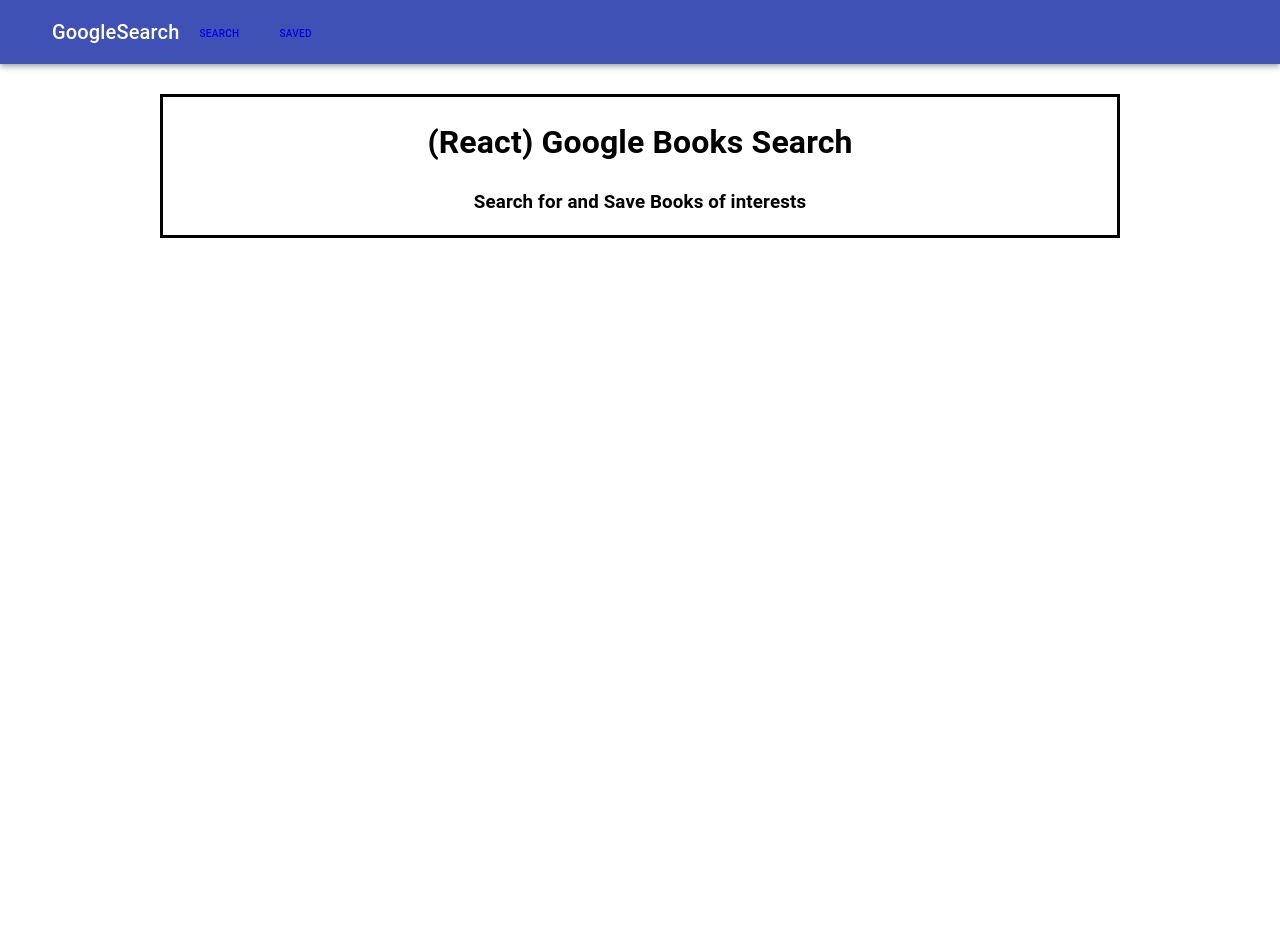
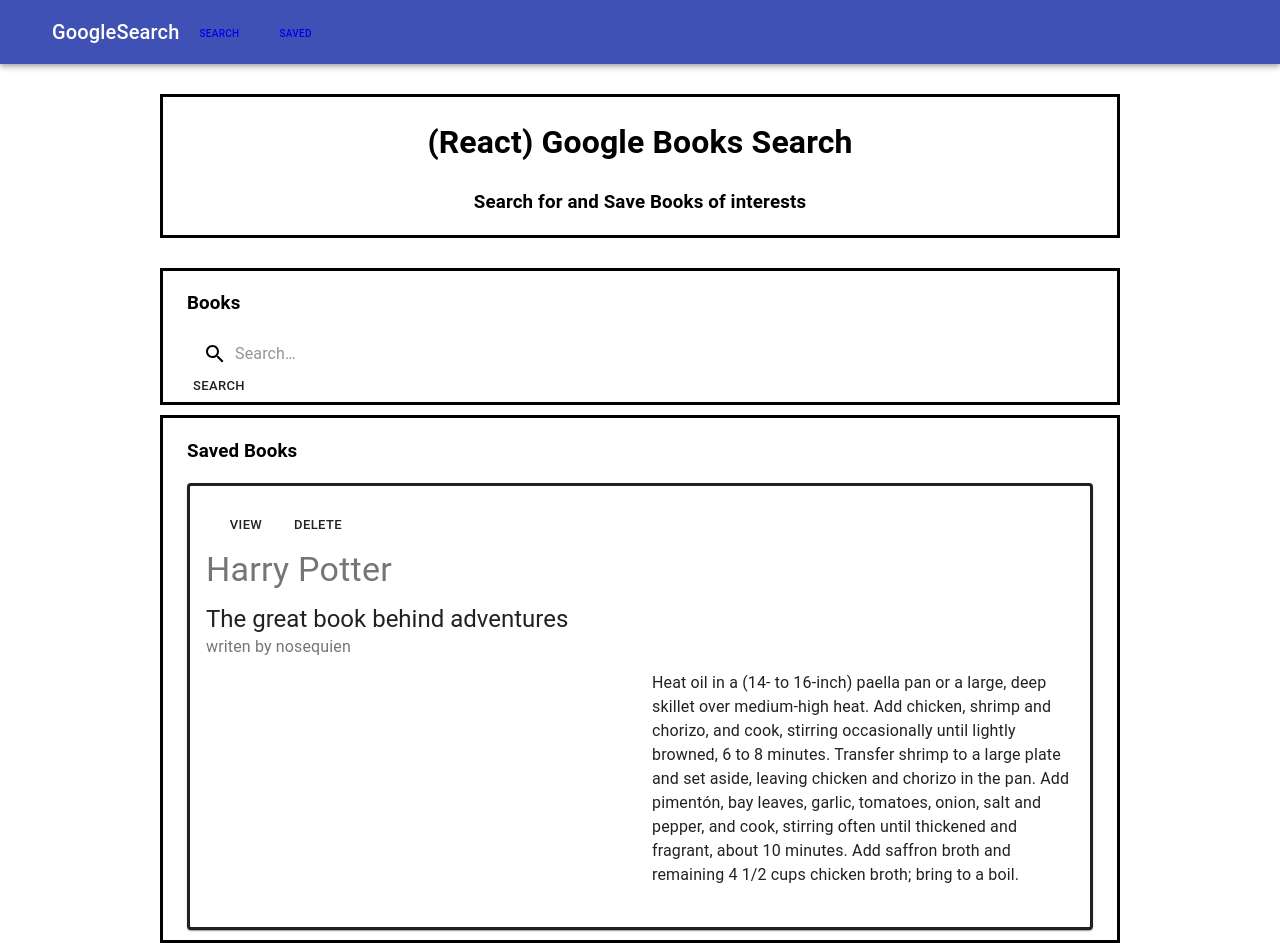
Before and after one commit to manuelr14/bookSearch-googleAPI, a React (Create React App) app in the folder client/: page / in a window 1280 px wide. Before the commit the page ends 800 px from the top, so only its background shows below. Built offline with nearby package versions, Linux system fonts and the light colour scheme; the HTML template or start-up script is replaced by a standard one.

Commit message:
home page set to search

```diff
--- a/client/src/App.js
+++ b/client/src/App.js
@@ -24,6 +24,8 @@ function App() {
 
           </Typography>
         </Container>
+
+        <Route exact path="/" component={Search} />
         <Route exact path="/Search" component={Search} />
         <Route exact path="/Saved" component={Saved} />
 
```
